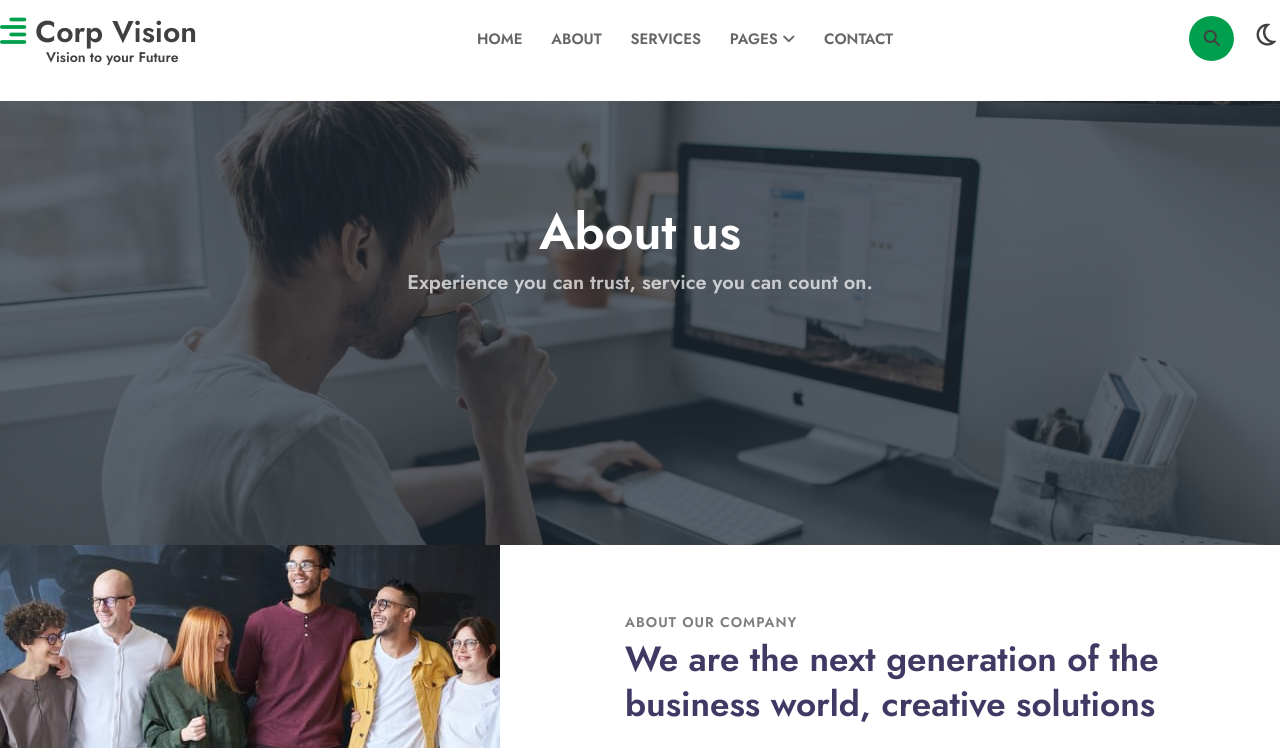
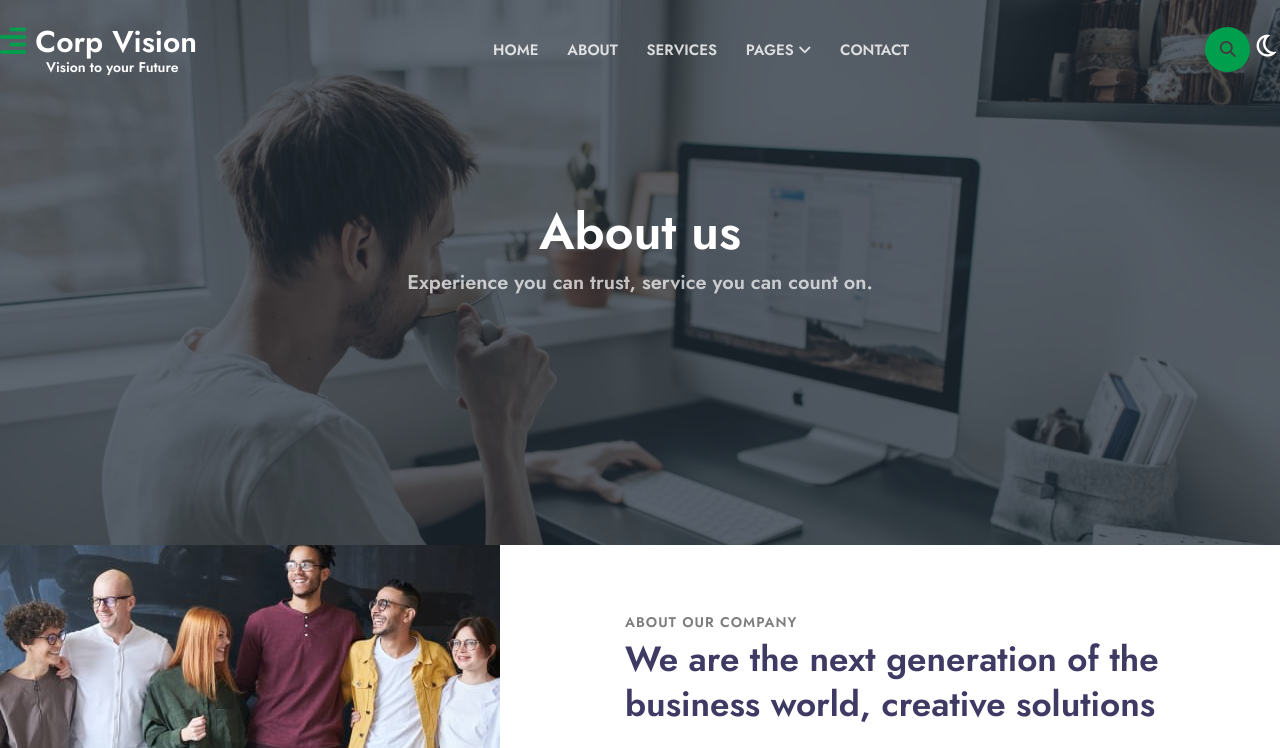
Before and after one commit to thanhdl231295/capstone-corpsivion, a plain HTML site: page about.html in a window 1280 px wide. Shown: the top 748 px of the page. Drawn offline with nearby package versions, Linux system fonts and the light colour scheme.

Commit message:
dang lam toi JS scroll header

```diff
--- a/about.html
+++ b/about.html
@@ -103,5 +103,20 @@
         </div>
       </div>
     </section>
+
+    <script src="https://code.jquery.com//jquery-3.5.1.js"></script>
+
+    <script>
+      $(document).ready(function () {
+        $(window).scroll(function () {
+          if ($(this).scrollTop()) {
+            $("header").addClass("sticky");
+          }else{
+            $("header").removeClass("sticky");
+          }
+
+        });
+      });
+    </script>
   </body>
 </html>
--- a/css/about.css
+++ b/css/about.css
@@ -15,18 +15,15 @@ html , body {
 }
 /* HEADER */
 header{
-    height: 100px;
-    align-items: center;
+    position: fixed;
     border-bottom: 1px solid rgba(231, 231, 231, 0.18);
-    position: fixed;
     inset: 0;
     width: 100%;
     z-index: 1030;
-    /* margin-top: 20px; */
-    background: white;
+    padding: 20px 0;
+}
 
 
-}
 .title {
     display: flex;
     justify-content: space-between;
@@ -44,12 +41,12 @@ header{
     border-radius: 100%;
     box-sizing: border-box;
     background: #009f4d;
-    margin: 16px;
+    /* margin: 16px; */
 }
 .header .title .icon i:last-of-type{
     font-size: 25px;
     font-weight: 400;
-    color: #404040;
+    color: #fff;
 }
 
 /* navbar */
@@ -57,7 +54,7 @@ header{
     padding: 14px 0 10px;
     font-size: 15px;
     font-weight: 600;
-    color: #404040;
+    color: #fff;
     opacity: .8;
     text-decoration: none;
     padding: 14px 12px 10px 12px;
@@ -66,7 +63,7 @@ header{
 
 /* logo */
 .header .title .header_logo--top a{
-    color: #404040;
+    color: #fff;
     font-size: 30px;
     font-weight: 600;
     text-transform: capitalize;
@@ -76,7 +73,7 @@ header{
     font-size: 14px;
     padding-left: 46px;
     text-decoration: none;
-    color: #404040;
+    color: #fff;
 }
 .header .title .header_logo--bottom{
     margin-top: -8px;
```
